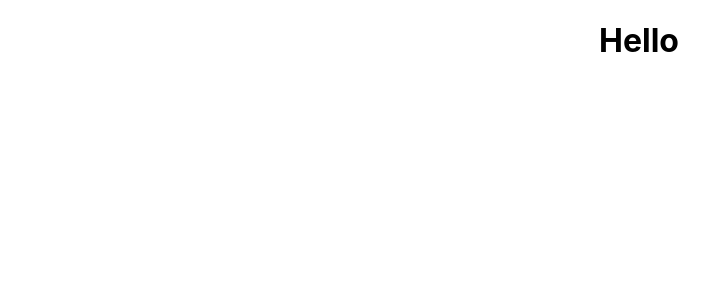
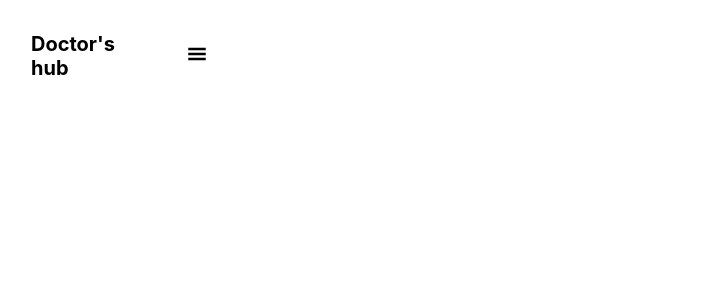
Before and after one commit to muneebulrehman/doctors-hub-frontend, a React (Create React App) app: page / in a window 1280 px wide. Shown: the top 300 px of the page, without its empty margins (1-710 px from the left). Built offline with nearby package versions, Linux system fonts and the light colour scheme.

Commit message:
Working on sidebar menu

```diff
--- a/package.json
+++ b/package.json
@@ -9,6 +9,7 @@
     "@testing-library/user-event": "^14.4.3",
     "react": "^18.2.0",
     "react-dom": "^18.2.0",
+    "react-icons": "^4.4.0",
     "react-redux": "^8.0.2",
     "react-router-dom": "^6.3.0",
     "react-scripts": "5.0.1",
--- a/src/App.css
+++ b/src/App.css
@@ -1,3 +1,4 @@
 .App {
-  text-align: center;
+  width: 100vw;
+  height: 100vh;
 }
--- a/src/App.js
+++ b/src/App.js
@@ -1,10 +1,11 @@
 import React from 'react';
+import Navbar from './components/Navbar';
 import './App.css';
 
 function App() {
   return (
     <div className="App">
-      <h1>Hello</h1>
+      <Navbar />
     </div>
   );
 }
--- /dev/null
+++ b/src/components/Navbar.jsx
@@ -0,0 +1,33 @@
+import React, { useState } from 'react';
+import { NavLinks } from 'react-router-dom';
+import { AiOutlineClose } from 'react-icons/ai';
+import { GiHamburgerMenu } from 'react-icons/gi';
+import styles from './Navbar.module.css';
+
+const Navbar = () => {
+  const [menu, setMenu] = useState(false);
+
+  const toggleMenu = () => {
+    setMenu(!menu);
+  };
+
+  return (
+    <div className={styles.sidebar}>
+      <div className={styles.logo}>
+        <p>Doctor&apos;s hub</p>
+        {/* <p>Doctors hub</p> */}
+        {menu ? (
+          <p className={styles.closeBtn} onClick={() => toggleMenu()}>
+            <AiOutlineClose />
+          </p>
+        ) : (
+          <p className={styles.hamburger} onClick={() => toggleMenu()}>
+            <GiHamburgerMenu />
+          </p>
+        )}
+      </div>
+    </div>
+  );
+};
+
+export default Navbar;
--- /dev/null
+++ b/src/components/Navbar.module.css
@@ -0,0 +1,16 @@
+.sidebar{
+  height: 100%;
+  width: 15rem;
+  z-index: 100;
+}
+
+.logo{
+  margin: 2rem;
+  font-size: 1.25rem;
+  font-weight: bold;
+  display: flex;
+  align-items: center;
+  justify-content: center;
+  gap: 2rem
+
+}
--- a/src/index.css
+++ b/src/index.css
@@ -1,5 +1,6 @@
 body {
   margin: 0;
+  padding: 0;
   font-family:
     -apple-system,
     BlinkMacSystemFont,
@@ -25,3 +26,8 @@ code {
     'Courier New',
     monospace;
 }
+* {
+  box-sizing: border-box;
+  margin: 0;
+  padding: 0;
+}
```
Also changed, not shown: 1 other file (tests, documents, lock files or other folders).
